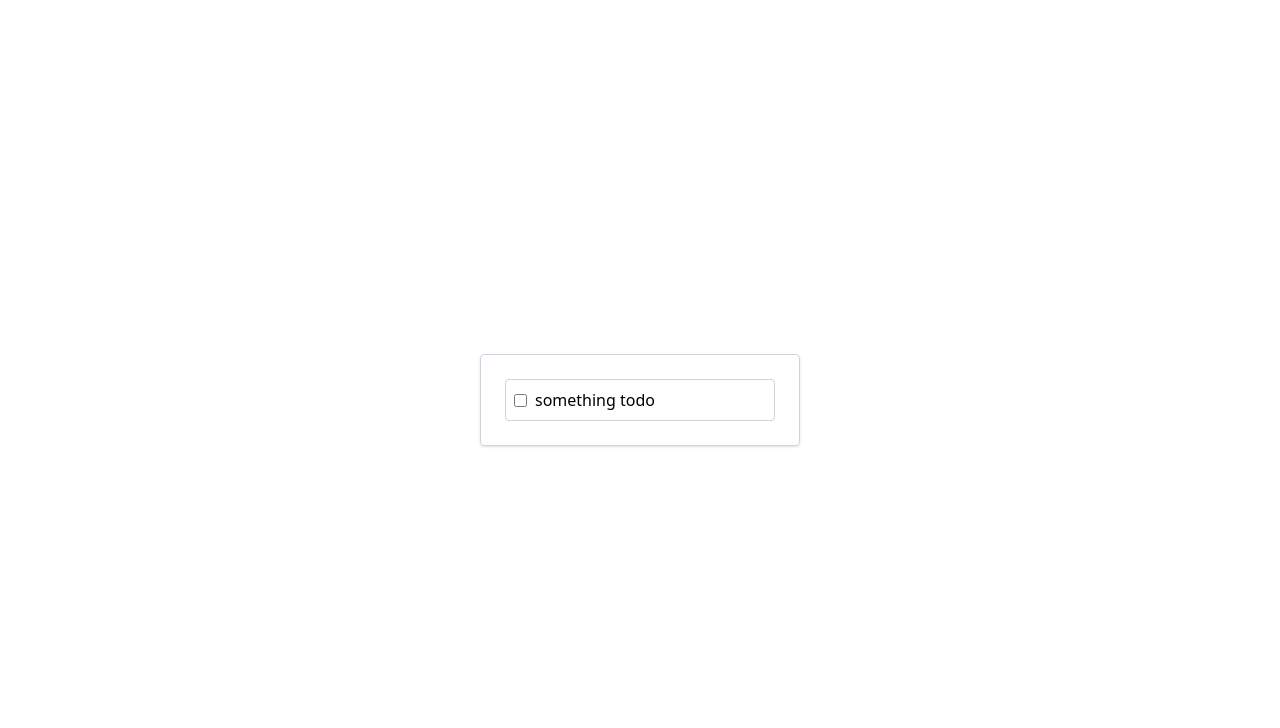
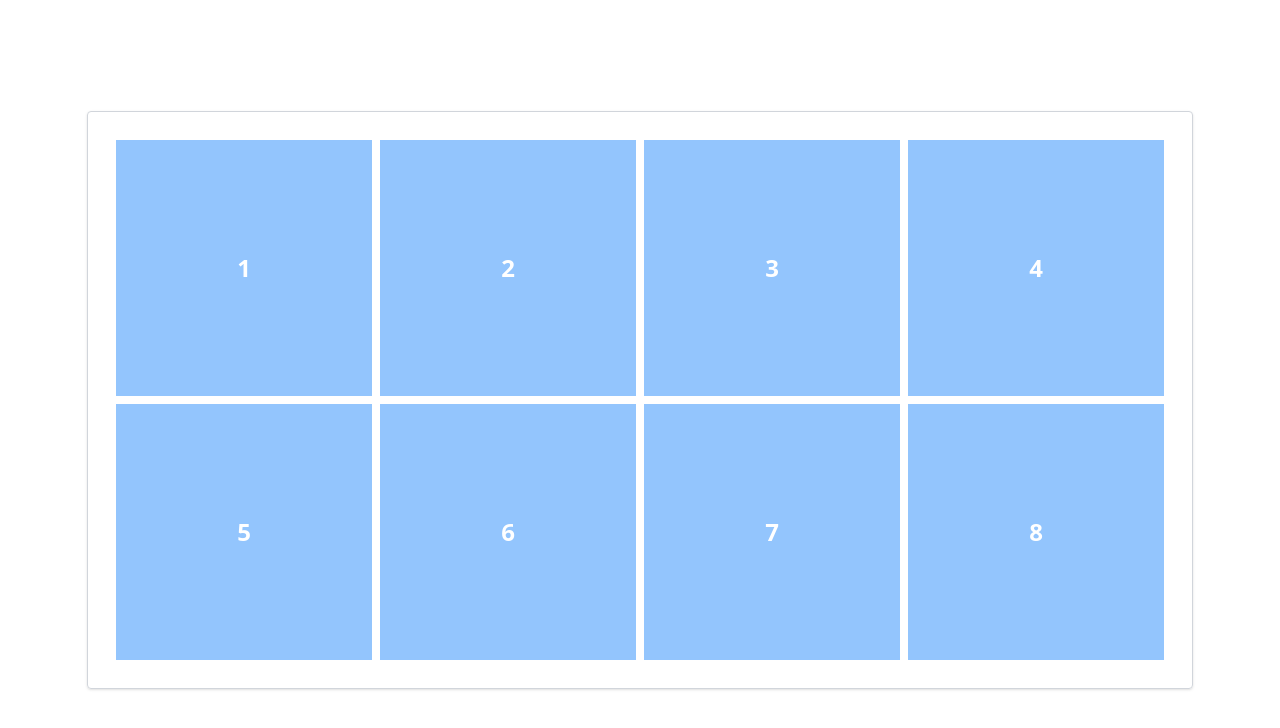
Before and after one commit to michaelhelvey/react-template, a React (Vite) app: page / in a window 1280 px wide. Shown: the top 728 px of the page. Built offline with nearby package versions, Linux system fonts and the light colour scheme.

Commit message:
starting to work

```diff
--- a/package.json
+++ b/package.json
@@ -21,7 +21,10 @@
 		"*.{ts,js,json}": "prettier --write"
 	},
 	"dependencies": {
+		"clsx": "^1.2.1",
 		"react": "^18.2.0",
+		"react-dnd": "^16.0.1",
+		"react-dnd-html5-backend": "^16.0.1",
 		"react-dom": "^18.2.0"
 	},
 	"devDependencies": {
--- a/src/app.tsx
+++ b/src/app.tsx
@@ -1,48 +1,50 @@
-import { useReducer } from 'react'
+import { DndProvider, useDrag } from 'react-dnd'
+import { HTML5Backend } from 'react-dnd-html5-backend'
+import clsx from 'clsx'
 
-interface Todo {
-	id: number
-	title: string
-	status: 'complete' | 'incomplete'
+function GridItem({ index }: { index: number }) {
+	const [{ isDragging }, drag] = useDrag(() => ({
+		type: 'GRID_ITEM',
+		collect(monitor) {
+			return {
+				isDragging: monitor.isDragging(),
+			}
+		},
+	}))
+
+	return (
+		<div
+			className={clsx(
+				'h-64 w-64 m-1 grid place-items-center',
+				isDragging
+					? 'bg-none'
+					: 'bg-blue-300 font-bold text-2xl text-white'
+			)}
+			ref={drag}
+		>
+			{isDragging ? null : index}
+		</div>
+	)
+}
+
+const ITEMS = Array.from({ length: 8 }, (_, i) => i + 1)
+
+function Grid() {
+	return (
+		<DndProvider backend={HTML5Backend}>
+			<div className="border border-gray-300 rounded shadow p-6 grid grid-flow-row grid-cols-4">
+				{ITEMS.map((num) => (
+					<GridItem key={num} index={num} />
+				))}
+			</div>
+		</DndProvider>
+	)
 }
 
 function App() {
-	const [todo, updateTodo] = useReducer(
-		(state: Todo, update: Partial<Todo>) => {
-			return {
-				...state,
-				...update,
-			}
-		},
-		{ id: 1, title: 'something todo', status: 'incomplete' }
-	)
-
 	return (
 		<div className="h-full w-full grid place-items-center">
-			<div className="border border-gray-300 rounded shadow p-6">
-				<div
-					id="todo"
-					className="p-2 border border-gray-300 rounded flex items-center"
-				>
-					<input
-						type="checkbox"
-						className="mr-2"
-						onChange={(e) =>
-							updateTodo({
-								status: e.target.checked
-									? 'complete'
-									: 'incomplete',
-							})
-						}
-					></input>
-					<input
-						type="text"
-						value={todo.title}
-						className="focus:outline-none"
-						onChange={(e) => updateTodo({ title: e.target.value })}
-					/>
-				</div>
-			</div>
+			<Grid />
 		</div>
 	)
 }
```
Also changed, not shown: 1 other file (tests, documents, lock files or other folders).
